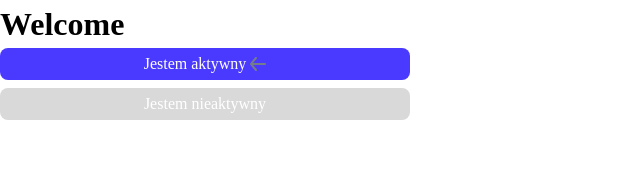
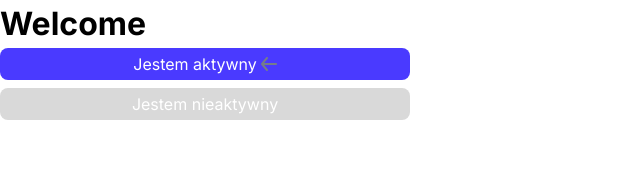
Before and after one commit to madecki-dev/multi-step-form-course, a React (Vite) app: page / in a window 1280 px wide. Shown: the top 170 px of the page, without its empty margins (0-640 px from the left). Built offline with nearby package versions, Linux system fonts and the light colour scheme.

Commit message:
Dodałem style globalne i fonty

```diff
--- a/index.html
+++ b/index.html
@@ -3,6 +3,12 @@
   <head>
     <meta charset="UTF-8" />
     <meta name="viewport" content="width=device-width, initial-scale=1.0" />
+    <link rel="preconnect" href="https://fonts.googleapis.com" />
+    <link rel="preconnect" href="https://fonts.gstatic.com" crossorigin />
+    <link
+      href="https://fonts.googleapis.com/css2?family=Inter:ital,opsz,wght@0,14..32,100..900;1,14..32,100..900&display=swap"
+      rel="stylesheet"
+    />
     <title>Multi Step Form</title>
   </head>
   <body>
--- a/src/App.tsx
+++ b/src/App.tsx
@@ -3,10 +3,12 @@
 import Button from "./components/Button";
 import ArrowRight from "./assets/ArrowIcon.svg";
 import Page from "./components/Page";
+import GlobalStyle from "./GlobalStyles";
 
 function App() {
   return (
     <ThemeProvider theme={theme}>
+      <GlobalStyle />
       <Page pageTitle="Welcome">
         <Button>
           Jestem aktywny <img src={ArrowRight} alt="" />
--- /dev/null
+++ b/src/GlobalStyles.tsx
@@ -0,0 +1,15 @@
+import { createGlobalStyle } from "styled-components";
+
+const GlobalStyle = createGlobalStyle`
+  body {
+    font-family: Inter, Helvetica, Sans-Serif;
+  }
+
+  fieldset {
+    border: none;
+    padding: 0;
+    margin: 0;
+  }
+`;
+
+export default GlobalStyle;
```
